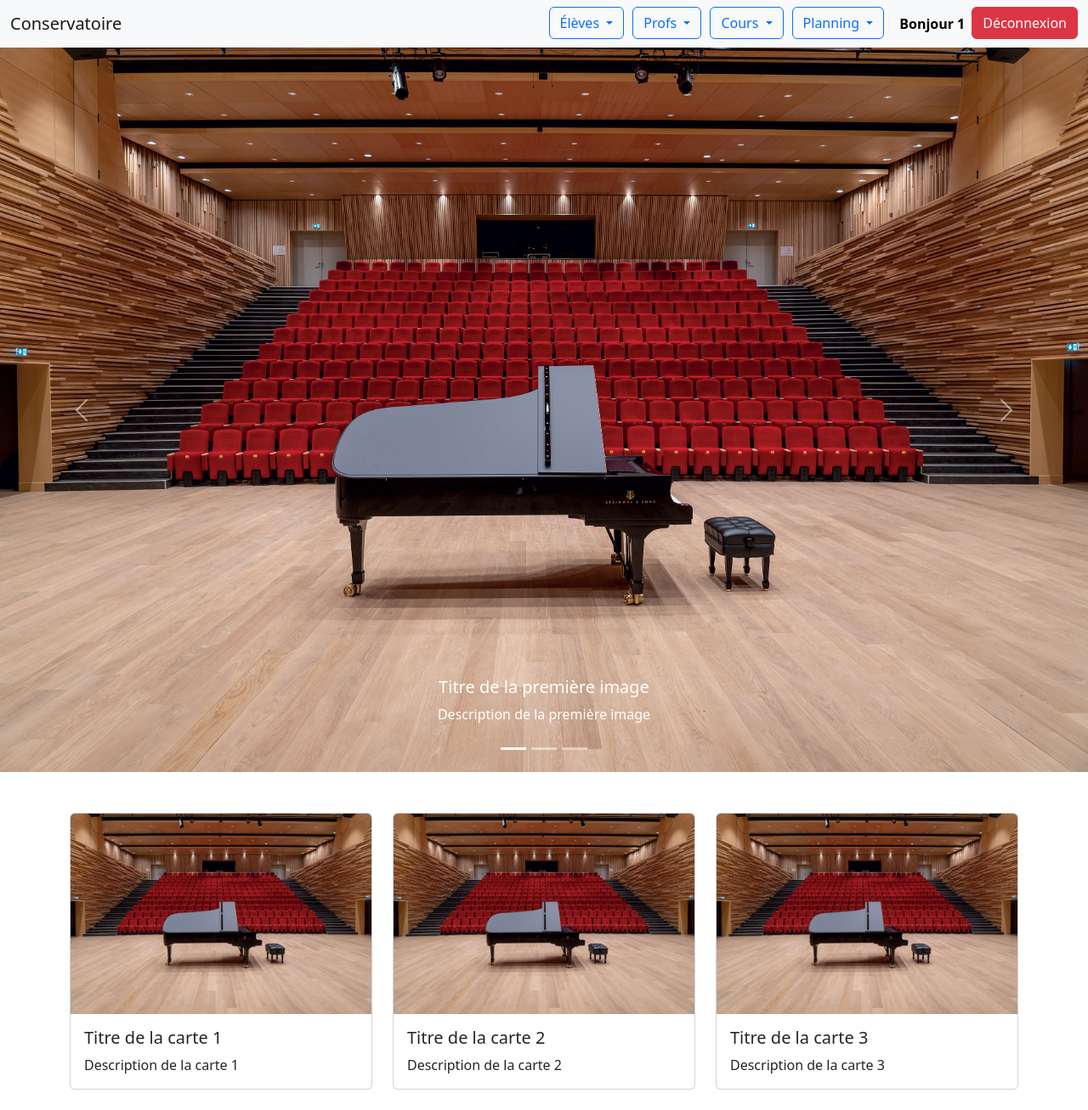
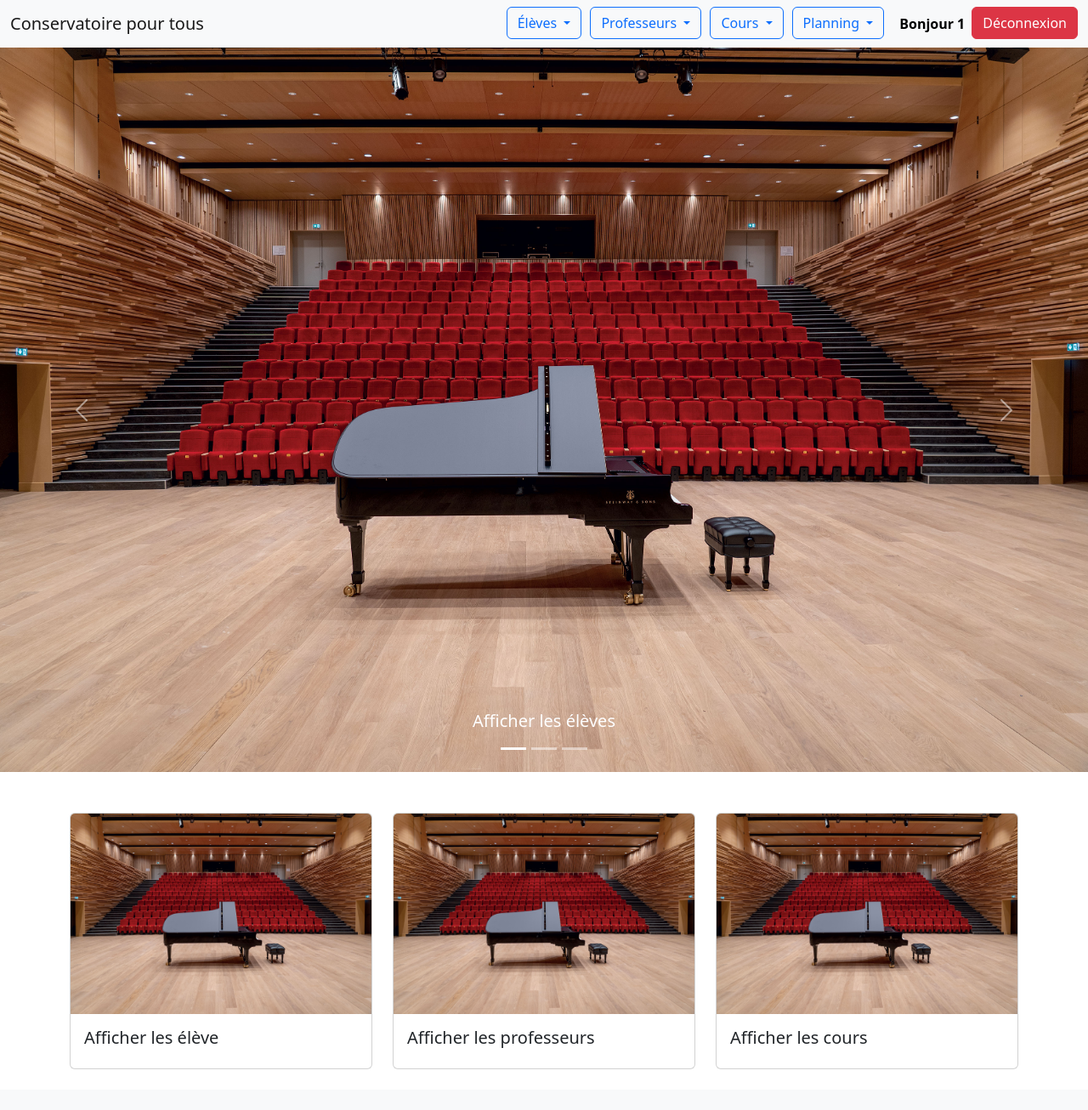
Before and after one commit to MicleaChristian/ConservatoirePHP, a PHP site: page /index.php?uc=accueil in a window 1280 px wide. Shown: the whole page at 85% size. After the commit the page ends 1259 px from the top, so only its background shows below. Run offline with PHP 8.4, Linux system fonts and the light colour scheme; the visitor is signed in with stand-in values (Sample User, id 1).

Commit message:
MàJ finalisée

```diff
--- a/Vues/accueil.php
+++ b/Vues/accueil.php
@@ -29,22 +29,19 @@ MonPdo::checkSessionAndRedirect();
             <div class="carousel-item active">
                 <img src="images/conservatoire.jpg" class="d-block w-100" alt="Slide 1">
                 <div class="carousel-caption d-none d-md-block">
-                    <h5>Titre de la première image</h5>
-                    <p>Description de la première image</p>
+                    <h5>Afficher les élèves</h5>
                 </div>
             </div>
             <div class="carousel-item">
                 <img src="images/conservatoire.jpg" class="d-block w-100" alt="Slide 2">
                 <div class="carousel-caption d-none d-md-block">
-                    <h5>Titre de la deuxième image</h5>
-                    <p>Description de la deuxième image</p>
+                    <h5>Afficher les professeurs</h5>
                 </div>
             </div>
             <div class="carousel-item">
                 <img src="images/conservatoire.jpg" class="d-block w-100" alt="Slide 3">
                 <div class="carousel-caption d-none d-md-block">
-                    <h5>Titre de la troisième image</h5>
-                    <p>Description de la troisième image</p>
+                    <h5>Afficher les cours</h5>
                 </div>
             </div>
         </div>
@@ -64,8 +61,7 @@ MonPdo::checkSessionAndRedirect();
                 <div class="card">
                     <img src="images/conservatoire.jpg" class="card-img-top" alt="Image 1">
                     <div class="card-body">
-                        <h5 class="card-title">Titre de la carte 1</h5>
-                        <p class="card-text">Description de la carte 1</p>
+                        <h5 class="card-title">Afficher les élève</h5>
                     </div>
                 </div>
             </div>
@@ -73,8 +69,7 @@ MonPdo::checkSessionAndRedirect();
                 <div class="card">
                     <img src="images/conservatoire.jpg" class="card-img-top" alt="Image 2">
                     <div class="card-body">
-                        <h5 class="card-title">Titre de la carte 2</h5>
-                        <p class="card-text">Description de la carte 2</p>
+                        <h5 class="card-title">Afficher les professeurs</h5>
                     </div>
                 </div>
             </div>
@@ -82,8 +77,7 @@ MonPdo::checkSessionAndRedirect();
                 <div class="card">
                     <img src="images/conservatoire.jpg" class="card-img-top" alt="Image 3">
                     <div class="card-body">
-                        <h5 class="card-title">Titre de la carte 3</h5>
-                        <p class="card-text">Description de la carte 3</p>
+                        <h5 class="card-title">Afficher les cours</h5>
                     </div>
                 </div>
             </div>
--- a/Vues/planning.php
+++ b/Vues/planning.php
@@ -35,7 +35,6 @@ MonPdo::checkSessionAndRedirect();
         4 => array("nom" => "Jeudi", "id" => "jeudi"),
          5 => array("nom" => "Vendredi", "id" => "vendredi"),
         6 => array("nom" => "Samedi", "id" => "samedi"),
-        7 => array("nom" => "Dimanche", "id" => "dimanche")
     );
     ?>
     <?php include("header/header.php") ?>
--- a/header/header.php
+++ b/header/header.php
@@ -55,7 +55,7 @@
 <body>
     <nav class="navbar navbar-expand-lg navbar-light bg-light">
         <div class="container-fluid">
-            <a class="navbar-brand" href="index.php?uc=accueil">Conservatoire</a>
+            <a class="navbar-brand" href="index.php?uc=accueil">Conservatoire pour tous</a>
             <button class="navbar-toggler" type="button" data-bs-toggle="collapse"
                 data-bs-target="#navbarNavAltMarkup" aria-controls="navbarNavAltMarkup" aria-expanded="false"
                 aria-label="Toggle navigation">
@@ -78,13 +78,13 @@
                     <div class="dropdown">
                         <button class="btn btn-outline-primary dropdown-toggle" type="button" data-bs-toggle="dropdown"
                             aria-expanded="false">
-                            Profs
+                            Professeurs
                         </button>
                         <ul class="dropdown-menu animated fadeIn">
                             <li><a class="dropdown-item" href="index.php?uc=personne&action=listeprof">Afficher les
-                                    profs</a></li>
+                                    professeurs</a></li>
                             <li><a class="dropdown-item" href="index.php?uc=personne&action=ajoutprof_form">Ajouter un
-                                    prof</a></li>
+                                    professeur</a></li>
                         </ul>
                     </div>
                     <div class="dropdown">
```
Also changed, not shown: footer/footer.php (+4 -12 lines).
